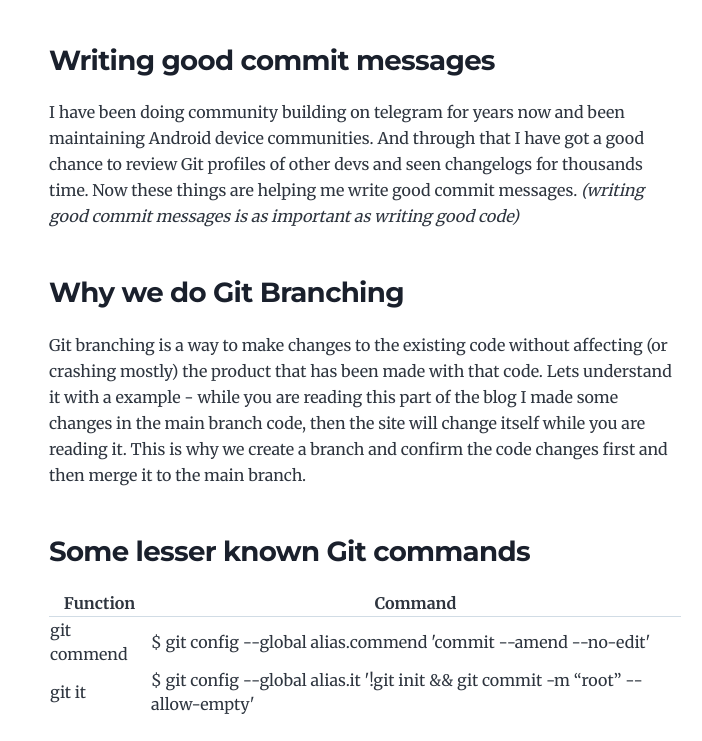
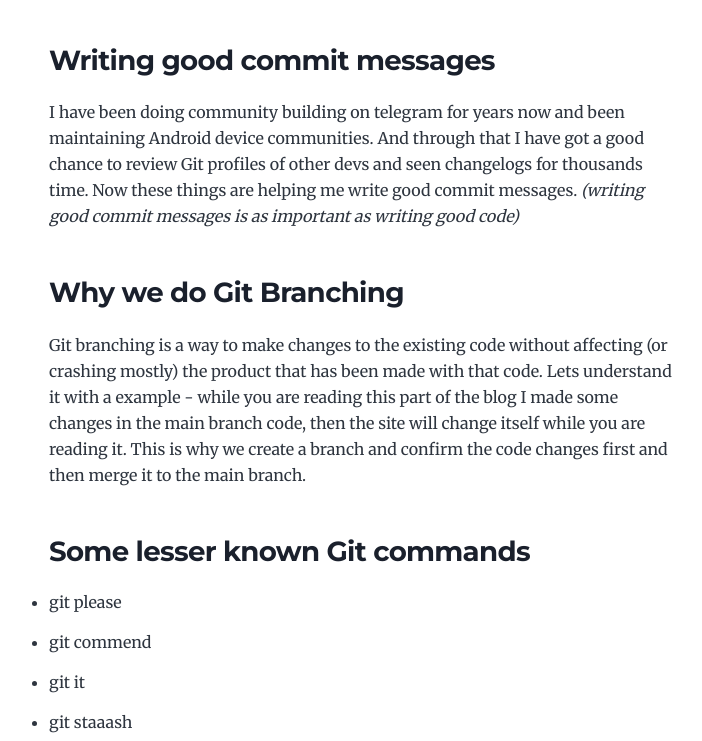
Before and after one commit to DebasishSahoo10/personal-blog, a Gatsby site: page /hello-world/ in a window 1280 px wide. Shown: the part 211-952 px from the top of the page, without its empty margins (275-977 px from the left). Built offline with nearby package versions, Linux system fonts and the light colour scheme; Gatsby itself is replaced by a stand-in of ours.

Commit message:
fix : removed the table
removed the table from the content - added pointers instead

```diff
--- a/content/blog/hello-world/index.md
+++ b/content/blog/hello-world/index.md
@@ -11,7 +11,8 @@ I have been doing community building on telegram for years now and been maintain
 Git branching is a way to make changes to the existing code without affecting (or crashing mostly) the product that has been made with that code. Lets understand it with a example - while you are reading this part of the blog I made some changes in the main branch code, then the site will change itself while you are reading it. This is why we create a branch and confirm the code changes first and then merge it to the main branch.
 
 ### Some lesser known Git commands
-|   Function  |     Command    |
-| ------------| -------------- |
-| git commend | $ git config --global alias.commend 'commit --amend --no-edit' |
-| git it      | $ git config --global alias.it \'!git init && git commit -m “root” --allow-empty' |
+- git please
+- git commend
+- git it
+- git staaash
+- git shorty
```
